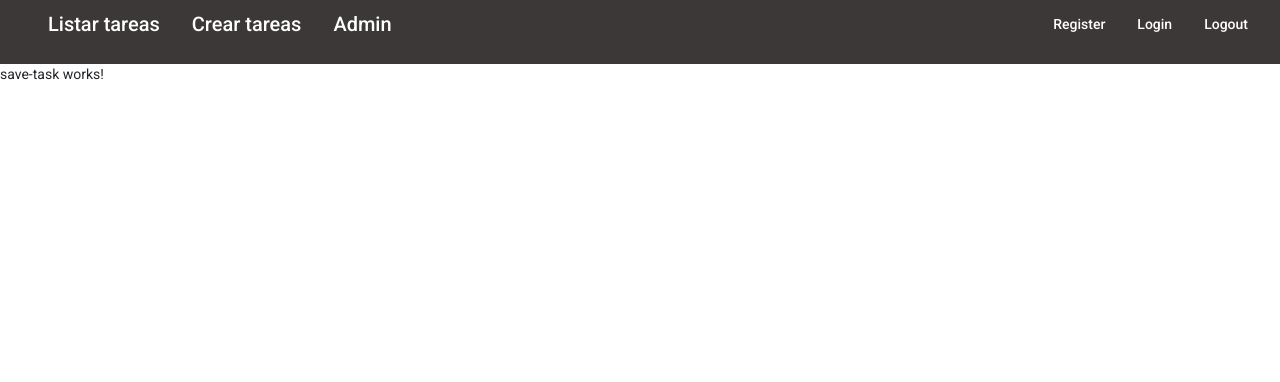
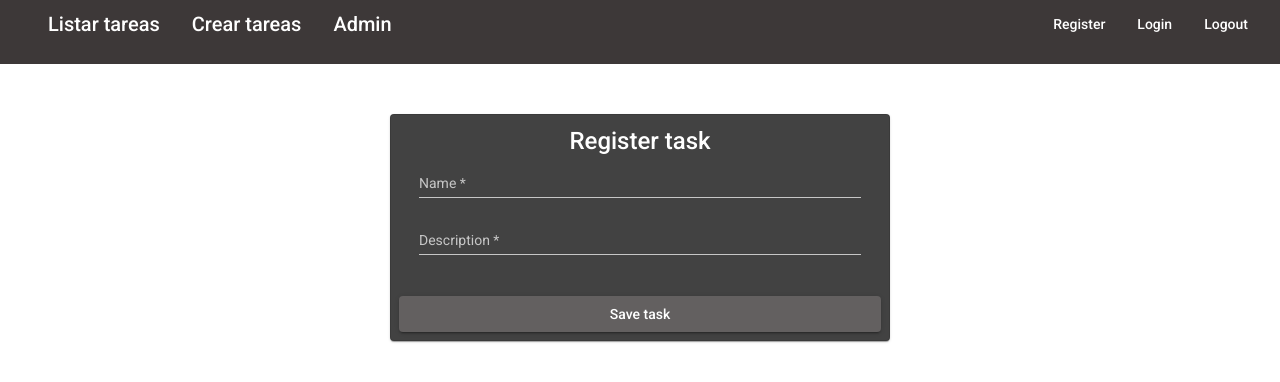
Before and after one commit to ansalox/WB8_ScrumBoard1, an Angular app in the folder frontend/: page /saveTask in a window 1280 px wide. Shown: the top 382 px of the page. Built offline with nearby package versions, Linux system fonts and the light colour scheme.

Commit message:
Update 17/06/21

```diff
--- a/frontend/src/app/board/save-task/save-task.component.css
+++ b/frontend/src/app/board/save-task/save-task.component.css
@@ -0,0 +1,29 @@
+.container{
+    display: flex;
+    flex-direction: column;
+}
+
+.button{
+    width: 100%;
+}
+
+.card{
+    min-width: 150px;
+    max-width: 500px;
+    width: 100%;
+}
+
+.form{
+    display: flex;
+    justify-content: center;
+    align-items: center;
+    padding: 50px 0px 0px;
+}
+
+mat-card-title{
+    text-align: center;
+}
+
+.colorButton{
+    background-color: #636060;
+}
--- a/frontend/src/app/board/save-task/save-task.component.html
+++ b/frontend/src/app/board/save-task/save-task.component.html
@@ -1 +1,47 @@
-<p>save-task works!</p>
+<div class="form">
+  <mat-card class="card">
+    <mat-card-title>Register task</mat-card-title>
+    <div class="col-12 col-lg-12" *ngIf="errorMessage">
+      <div class="alert alert-danger alert-dismissible" role="alert">
+        <div class="alert-message">
+          {{ errorMessage }}
+        </div>
+
+        <button
+          type="button"
+          class="close"
+          (click)="closeX()"
+          data-dismiss="alert"
+          aria-label="Close"
+        >
+          <span aria-hidden="true">X</span>
+        </button>
+      </div>
+    </div>
+    <mat-card-content>
+      <div class="container">
+        <mat-form-field>
+          <input
+            [(ngModel)]="taskData.name"
+            matInput
+            placeholder="Name"
+            required
+          />
+        </mat-form-field>
+        <mat-form-field>
+          <input
+            [(ngModel)]="taskData.description"
+            matInput
+            placeholder="Description"
+            required
+          />
+        </mat-form-field>
+      </div>
+    </mat-card-content>
+    <mat-card-actions>
+      <button (click)="saveTask()" class="button colorButton" mat-raised-button>
+        Save task
+      </button>
+    </mat-card-actions>
+  </mat-card>
+</div>
--- a/frontend/src/app/board/save-task/save-task.component.ts
+++ b/frontend/src/app/board/save-task/save-task.component.ts
@@ -3,13 +3,28 @@
 @Component({
   selector: 'app-save-task',
   templateUrl: './save-task.component.html',
-  styleUrls: ['./save-task.component.css']
+  styleUrls: ['./save-task.component.css'],
 })
 export class SaveTaskComponent implements OnInit {
+  public taskData: any;
+  public errorMessage: String;
 
-  constructor() { }
-
-  ngOnInit(): void {
+  constructor() {
+    this.taskData = {};
+    this.errorMessage = '';
   }
 
+  ngOnInit(): void {}
+
+  saveTask() {}
+
+  closeAlert() {
+    setTimeout(() => {
+      this.errorMessage = '';
+    }, 3000);
+  }
+
+  closeX() {
+    this.errorMessage = '';
+  }
 }
--- a/frontend/src/app/home/login/login.component.css
+++ b/frontend/src/app/home/login/login.component.css
@@ -0,0 +1,29 @@
+.container{
+    display: flex;
+    flex-direction: column;
+}
+
+.button{
+    width: 100%;
+}
+
+.card{
+    min-width: 150px;
+    max-width: 500px;
+    width: 100%;
+}
+
+.form{
+    display: flex;
+    justify-content: center;
+    align-items: center;
+    padding: 50px 0px 0px;
+}
+
+mat-card-title{
+    text-align: center;
+}
+
+.colorButton{
+    background-color: #636060;
+}
--- a/frontend/src/app/home/login/login.component.html
+++ b/frontend/src/app/home/login/login.component.html
@@ -1 +1,47 @@
-<p>login works!</p>
+<div class="form">
+  <mat-card class="card">
+    <mat-card-title>Login</mat-card-title>
+    <div class="col-12 col-lg-12" *ngIf="errorMessage">
+      <div class="alert alert-danger alert-dismissible" role="alert">
+        <div class="alert-message">
+          {{ errorMessage }}
+        </div>
+
+        <button
+          type="button"
+          class="close"
+          (click)="closeX()"
+          data-dismiss="alert"
+          aria-label="Close"
+        >
+          <span aria-hidden="true">X</span>
+        </button>
+      </div>
+    </div>
+    <mat-card-content>
+      <div class="container">
+        <mat-form-field>
+          <input
+            [(ngModel)]="loginData.email"
+            matInput
+            placeholder="Email"
+            required
+          />
+        </mat-form-field>
+        <mat-form-field>
+          <input
+            [(ngModel)]="loginData.password"
+            matInput
+            placeholder="Password"
+            required
+          />
+        </mat-form-field>
+      </div>
+    </mat-card-content>
+    <mat-card-actions>
+      <button (click)="login()" class="button colorButton" mat-raised-button>
+        Go !!
+      </button>
+    </mat-card-actions>
+  </mat-card>
+</div>
--- a/frontend/src/app/home/login/login.component.ts
+++ b/frontend/src/app/home/login/login.component.ts
@@ -1,15 +1,53 @@
 import { Component, OnInit } from '@angular/core';
+import { AuthService } from '../../services/auth.service';
+import { Router } from '@angular/router';
 
 @Component({
   selector: 'app-login',
   templateUrl: './login.component.html',
-  styleUrls: ['./login.component.css']
+  styleUrls: ['./login.component.css'],
 })
 export class LoginComponent implements OnInit {
+  public loginData: any;
+  public errorMessage: String;
 
-  constructor() { }
-
-  ngOnInit(): void {
+  constructor(private auth: AuthService, private router: Router) {
+    this.loginData = {};
+    this.errorMessage = '';
   }
 
+  ngOnInit(): void {}
+
+  login() {
+    if (!this.loginData.email || !this.loginData.password) {
+      console.log('Failed process: Incomplete data');
+      this.errorMessage = 'Failed process: Incomplete data';
+      this.closeAlert();
+      this.loginData = {};
+    } else {
+      this.auth.login(this.loginData).subscribe(
+        (res: any) => {
+          console.log(res);
+          localStorage.setItem('token', res.jwtToken);
+          this.router.navigate(['/listTask']);
+        },
+        (err) => {
+          console.log(err);
+          this.errorMessage = err.error;
+          this.closeAlert();
+          this.loginData = {};
+        }
+      );
+    }
+  }
+
+  closeAlert() {
+    setTimeout(() => {
+      this.errorMessage = '';
+    }, 3000);
+  }
+
+  closeX() {
+    this.errorMessage = '';
+  }
 }
--- a/frontend/src/app/home/register/register.component.html
+++ b/frontend/src/app/home/register/register.component.html
@@ -14,7 +14,7 @@
           data-dismiss="alert"
           aria-label="Close"
         >
-          <span aria-hidden="true" >X</span>
+          <span aria-hidden="true">X</span>
         </button>
       </div>
     </div>
@@ -31,7 +31,7 @@
           data-dismiss="alert"
           aria-label="Close"
         >
-        <span aria-hidden="true" >X</span>
+          <span aria-hidden="true">X</span>
         </button>
       </div>
     </div>
--- a/frontend/src/app/home/register/register.component.ts
+++ b/frontend/src/app/home/register/register.component.ts
@@ -32,11 +32,11 @@
       this.registerData = {};
     } else {
       this.auth.registerUser(this.registerData).subscribe(
-        (res) => {
-          console.log(res);
-          this.successMessage = 'Register user: successful';
-          this.closeAlert();
+        (res: any) => {
+          console.log(res)
+          localStorage.setItem('token', res.jwtToken);
           this.registerData = {};
+          this.router.navigate(['/saveTask'])
         },
         (err) => {
           console.log(err);
--- a/frontend/src/app/services/auth.service.ts
+++ b/frontend/src/app/services/auth.service.ts
@@ -15,4 +15,10 @@
   registerUser(user: any) {
     return this.http.post(this.env + 'user/registerUser', user);
   }
+
+  login(user: any) {
+    return this.http.post(this.env + 'auth/login', user);
+  }
+
+
 }
```
